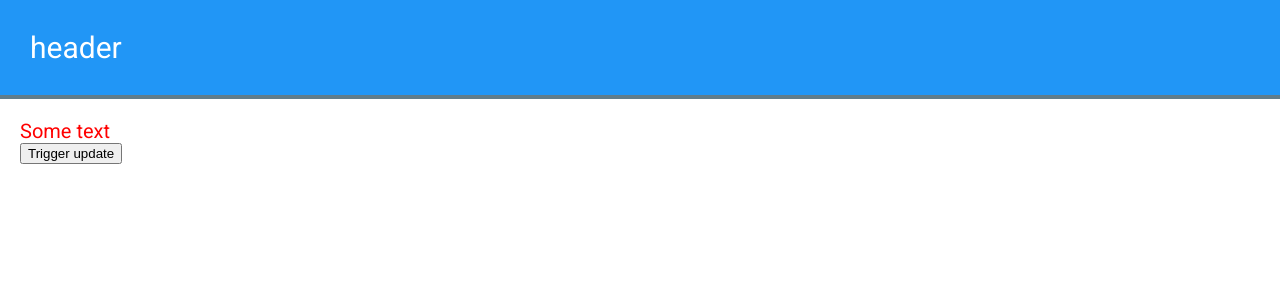
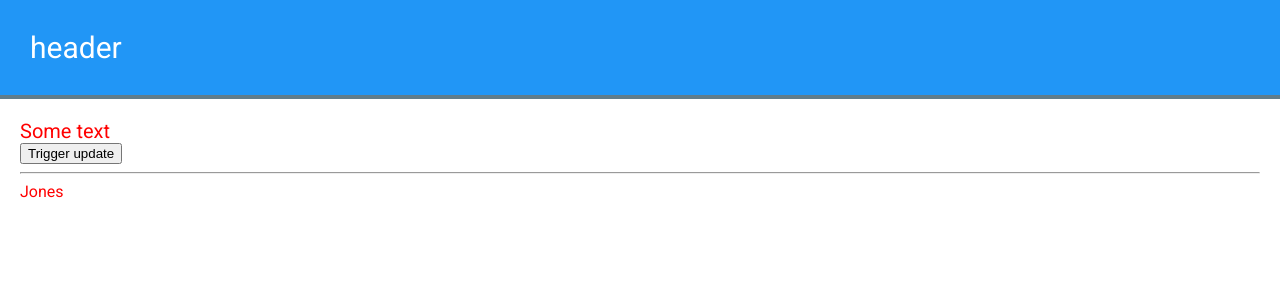
Before and after one commit to ferlobo1985/UDMY-VUE25-Comps-project, a Vue app: page / in a window 1280 px wide. Shown: the top 300 px of the page. Built offline with nearby package versions, Linux system fonts and the light colour scheme.

Commit message:
20-Local custom directives
20-Local custom directives

```diff
--- a/src/components/Directives/index.vue
+++ b/src/components/Directives/index.vue
@@ -3,9 +3,20 @@
     <button @click="textToRender='something else'">
         Trigger update
     </button>
+    <hr/>
+    <div v-user-lastname="lastname"></div>
 </template>
 
 <script setup>
     import {ref} from 'vue';
     const textToRender = ref('Some text');
+    const lastname = ref('Jones')
+
+    const vUserLastname = {
+        beforeMount(el,binding){
+            el.innerHTML = binding.value;
+            el.style.color = 'red'
+        }
+    }
+
 </script>
```
